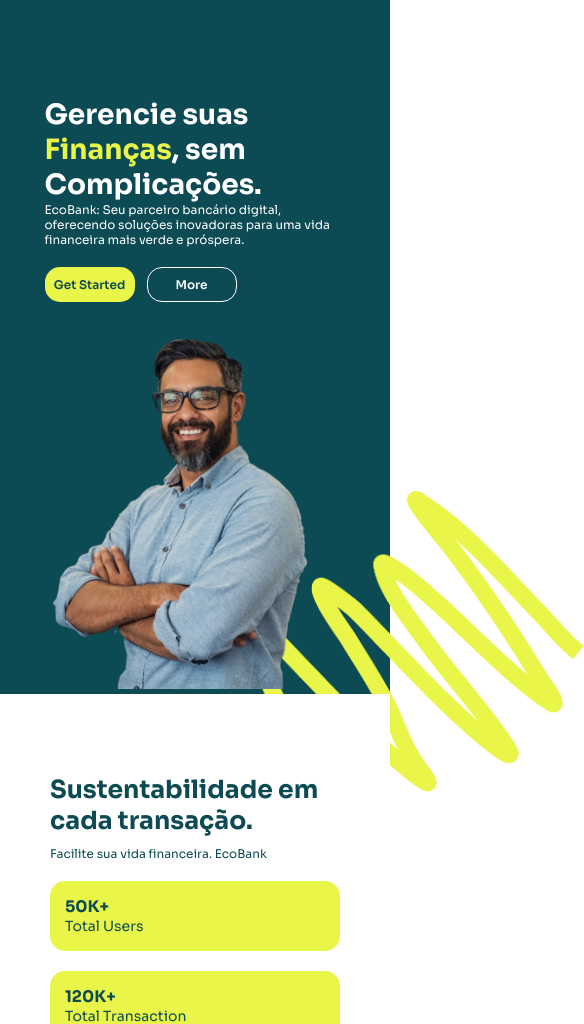
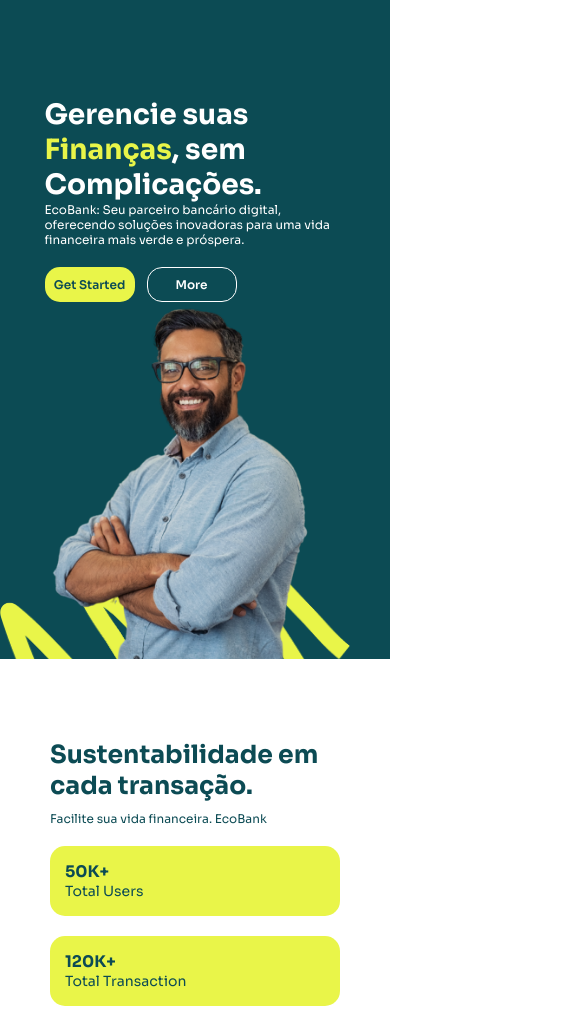
Before and after one commit to apinheirox/EcoBank, a plain HTML site: page index.html in a window 390 px wide. Shown: the part 83-1107 px from the top of the page, 584 px wide, since content can reach past the window. Drawn offline with Linux system fonts and the light colour scheme.

Commit message:
Update main.css

```diff
--- a/src/styles/main.css
+++ b/src/styles/main.css
@@ -771,14 +771,14 @@ header .menu {
 
     #home .container-dir .home-img {
         max-width: 300px;
-        margin: 0 auto;
-        margin-top: -120px;
+        margin: -5px auto;
+        margin-top: -150px;
     }
 
     #home .simbolo {
         width: 350px;
         top: 68%;
-        left: 60%;
+        left: 0%;
     }
     #celular{
         margin-bottom: 100px;
@@ -881,7 +881,7 @@ header .menu {
     }
 
     #cart .simbolo {
-        width: 500px;
+        width: 345px;
         height: 190px;
     }
     header button{
```
